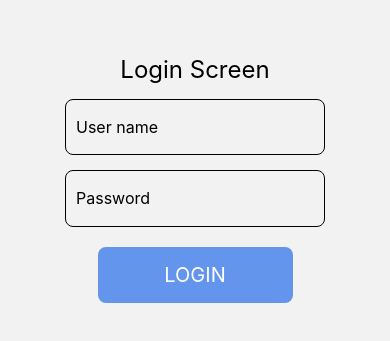
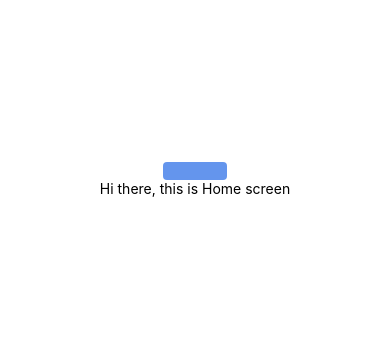
Before and after one commit to qwarl/qlsv_RN_v1, a React Native app: screen /Home in a window 390 px wide. Before the commit this address had no page. Shown: the part 243-584 px from the top of the page. Built offline with nearby package versions, Linux system fonts and the light colour scheme.

Commit message:
xong navigate linh tinh thoi, luoi qua~~

```diff
--- a/App.js
+++ b/App.js
@@ -2,16 +2,12 @@
 import React from 'react';
 import { StyleSheet, View, StatusBar } from 'react-native';
 import { NavigationContainer } from '@react-navigation/native'
-import Navigation from './navigation/Navigation';
-import Login from './screens/Login';
+import Navigation from './navigations/Navigation';
 export default function App() {
   return (
-    // <View style={styles.container}>
-      <NavigationContainer>
-        <Navigation />
-      </NavigationContainer>
-
-    // </View>
+    <NavigationContainer>
+      <Navigation />
+    </NavigationContainer>
   );
 }
 
--- a/navigation/Navigation.js
+++ /dev/null
@@ -1,29 +0,0 @@
-import React from 'react';
-import { StyleSheet, Text, View } from 'react-native';
-import Login from '../screens/Login';
-import WelcomeScreen from '../screens/WelcomeScreen';
-import { NavigationContainer } from '@react-navigation/native';
-import { createStackNavigator } from '@react-navigation/stack';
-const Navigation = () => {
-    const Stack = createStackNavigator();
-    const screenOptions = {
-        headerShown: false,
-    }
-    return (
-        // <NavigationContainer>
-            <Stack.Navigator initialRouteName='Login' screenOptions={screenOptions}>
-                <Stack.Screen name='Login' component={Login} screenOptions={screenOptions} />
-                <Stack.Screen name='WelcomeScreen' component={WelcomeScreen} screenOptions={screenOptions} />
-                {/* <Stack.Screen name='BrandsContainer' component={BrandsContainer} screenOptions={screenOptions} /> */}
-                {/* <Stack.Screen name='ProductDetail' component={ProductDetail} screenOptions={screenOptions} />
-                <Stack.Screen name='Search' component={Search} screenOptions={screenOptions} /> */}
-            </Stack.Navigator>
-
-        // </NavigationContainer>
-
-    )
-}
-
-export default Navigation;
-
-const styles = StyleSheet.create({})
--- /dev/null
+++ b/navigations/Navigation.js
@@ -0,0 +1,27 @@
+import React from 'react';
+import { StyleSheet, Text, View } from 'react-native';
+import Login from '../screens/Login';
+import HomeScreen from '../screens/HomeScreen';
+import { createStackNavigator } from '@react-navigation/stack';
+import LoginStudentScreen from '../screens/student/LoginStudentScreen';
+import ManageSubAccount from '../screens/subAdminAccount/ManageSubAccount';
+const Navigation = ({ navigation }) => {
+    const Stack = createStackNavigator();
+    const screenOptions = {
+        headerShown: false,
+    }
+    return (
+
+        <Stack.Navigator initialRouteName='Login' screenOptions={screenOptions}>
+            <Stack.Screen name='Login' component={Login} screenOptions={screenOptions} />
+            <Stack.Screen name='Home' component={HomeScreen} screenOptions={screenOptions} />
+            <Stack.Screen name='LoginStudentScreen' component={LoginStudentScreen} screenOptions={screenOptions} />
+            <Stack.Screen name='ManageSubAccount' component={ManageSubAccount} screenOptions={screenOptions} />
+        </Stack.Navigator>
+
+    )
+}
+
+export default Navigation;
+
+const styles = StyleSheet.create({})
--- a/package.json
+++ b/package.json
@@ -10,6 +10,7 @@
     "eject": "expo eject"
   },
   "dependencies": {
+    "@react-navigation/drawer": "^6.1.8",
     "@react-navigation/native": "^6.0.6",
     "@react-navigation/stack": "^6.0.11",
     "axios": "^0.24.0",
@@ -19,6 +20,8 @@
     "react-dom": "17.0.1",
     "react-native": "0.64.3",
     "react-native-gesture-handler": "^1.10.3",
+    "react-native-paper": "^4.10.1",
+    "react-native-reanimated": "^2.2.4",
     "react-native-safe-area-context": "3.3.2",
     "react-native-screens": "~3.8.0",
     "react-native-web": "0.17.1"
--- /dev/null
+++ b/screens/HomeScreen.js
@@ -0,0 +1,48 @@
+import React from 'react'
+import { StyleSheet, Text, View } from 'react-native'
+import { Button } from 'react-native-paper'
+
+//lay du lieu tu screen khac qua, da xai api roi
+// const HomeScreen = ({route,navigation}) => {
+//     const {
+//         fullName,
+//         address,
+//         phoneNumber
+//     } = route.params
+//     return (
+//         <View style={styles.container}>
+//             <Text>Hi {fullName}</Text>
+//             <Text>Địa chỉ: {address}</Text>
+//             <Text>Số điện thoại: {phoneNumber}</Text>
+//         </View>
+//     )
+// }
+
+const HomeScreen = ({ route, navigation }) => {
+
+    return (
+        <View style={styles.container}>
+            <Button
+            style={styles.btnColor}
+                title='Manage account'
+                onPress={() => navigation.navigate('ManageSubAccount')}
+            />
+            <Text>Hi there, this is Home screen</Text>
+        </View>
+    )
+}
+
+
+export default HomeScreen
+
+const styles = StyleSheet.create({
+    container: {
+        flex: 1,
+        backgroundColor: '#fff',
+        alignItems: 'center',
+        justifyContent: 'center',
+    },
+    btnColor:{
+        backgroundColor:'#6495ed'
+    }
+})
--- a/screens/Login.js
+++ b/screens/Login.js
@@ -9,7 +9,7 @@ const Login = ({ navigation }) => {
         axios.post(url, { userName: userName, password: password })
             .then(res => {
                 if (res['data'].status == 'SUCCESS') {
-                    navigation.navigate('WelcomeScreen', res['data'].admin)
+                    navigation.navigate('Home', res['data'].admin)
                     ToastAndroid.show('Đăng nhập thành công', ToastAndroid.SHORT);
                 } else {
                     ToastAndroid.show('Vui lòng kiểm tra lại Username hoặc Password', ToastAndroid.SHORT);
@@ -25,7 +25,13 @@ const Login = ({ navigation }) => {
             <TouchableOpacity onPress={LoginButton} style={styles.css_LoginButton}>
                 <Text style={styles.loginText}>LOGIN</Text>
             </TouchableOpacity>
-        </View>
+
+            {/* lam nut dang nhap cho sinh vien */}
+            <TouchableOpacity style={styles.navButton} onPress={() => navigation.navigate('LoginStudentScreen')}>
+                <Text style={styles.navButtonText}>Student? Click here</Text>
+            </TouchableOpacity>
+
+        </View >
     )
 }
 
@@ -73,5 +79,12 @@ const styles = StyleSheet.create({
     SignUpText: {
         fontSize: 20,
         color: '#6646ee',
+    },
+    navButton:{
+        marginTop:15,
+    },
+    navButtonText:{
+        fontSize:20,
+        color:'#6646ee'
     }
 })
--- /dev/null
+++ b/screens/student/LoginStudentScreen.js
@@ -0,0 +1,21 @@
+import React from 'react'
+import { StyleSheet, Text, View } from 'react-native'
+
+const LoginStudentScreen = () => {
+    return (
+        <View style={styles.container}>
+            <Text>Hi there</Text>
+        </View>
+    )
+}
+
+export default LoginStudentScreen
+
+const styles = StyleSheet.create({
+    container: {
+        flex: 1,
+        backgroundColor: '#fff',
+        alignItems: 'center',
+        justifyContent: 'center',
+      },
+})
--- a/screens/WelcomeScreen.js
+++ b/screens/subAdminAccount/ManageSubAccount.js
@@ -1,22 +1,15 @@
 import React from 'react'
 import { StyleSheet, Text, View } from 'react-native'
 
-const WelcomeScreen = ({route,navigation}) => {
-    const {
-        fullName,
-        address,
-        phoneNumber
-    } = route.params
+const ManageSubAccount = () => {
     return (
         <View style={styles.container}>
-            <Text>Hi {fullName}</Text>
-            <Text>Địa chỉ: {address}</Text>
-            <Text>Số điện thoại: {phoneNumber}</Text>
+            <Text>Hi there, this is manage subadmin account screen</Text>
         </View>
     )
 }
 
-export default WelcomeScreen
+export default ManageSubAccount
 
 const styles = StyleSheet.create({
     container: {
@@ -24,5 +17,5 @@ const styles = StyleSheet.create({
         backgroundColor: '#fff',
         alignItems: 'center',
         justifyContent: 'center',
-      },
+    },
 })
```
Also changed, not shown: 1 other file (tests, documents, lock files or other folders).
